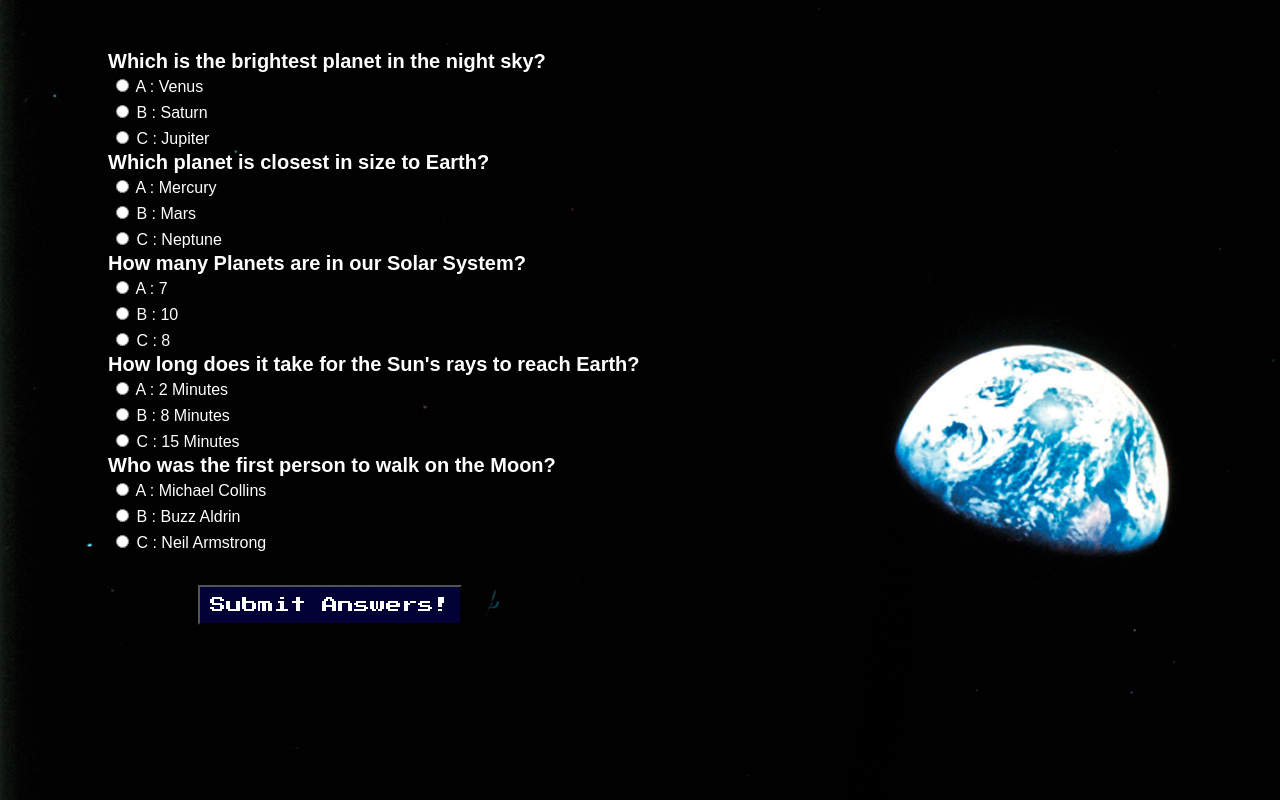
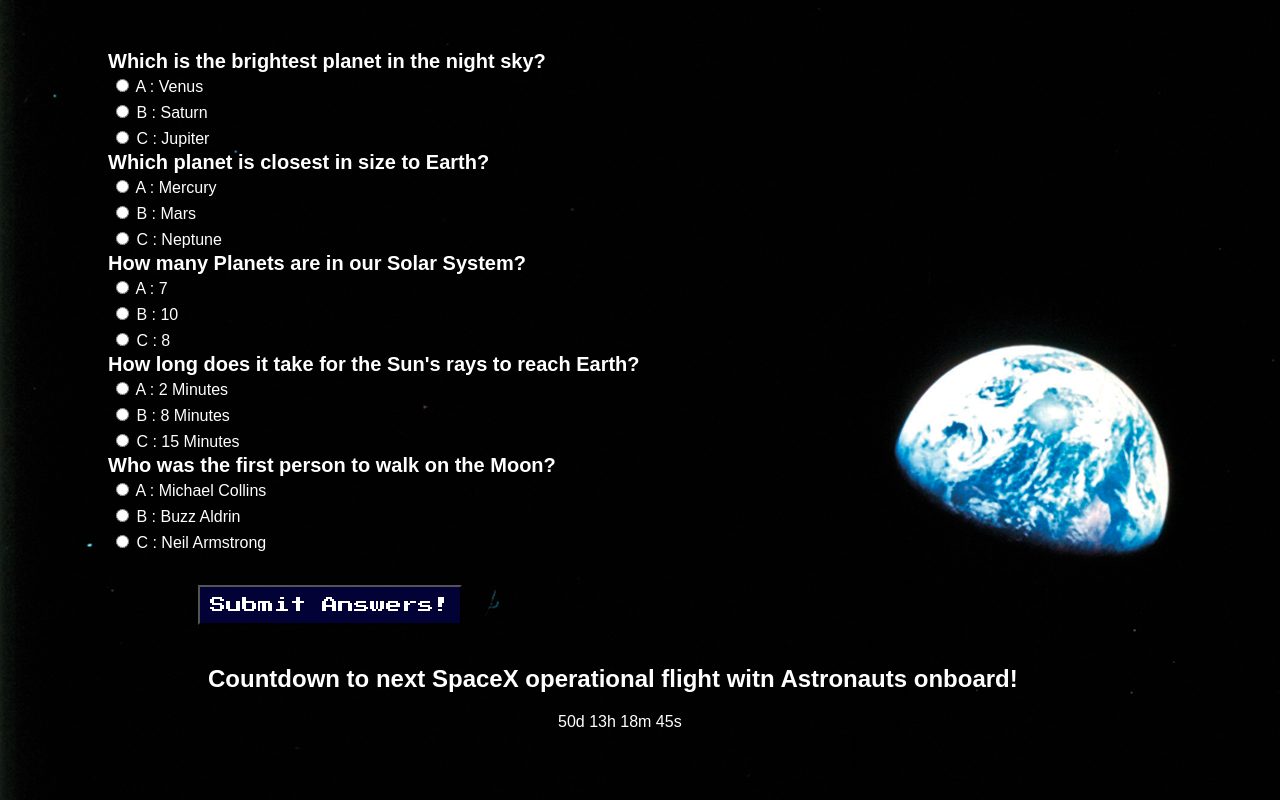
Before and after one commit to RachelAJ/js-quiz, a plain HTML site: page index.html in a window 1280 px wide. Drawn offline with Linux system fonts and the light colour scheme.

Commit message:
Added Countdown to SpaceX Launch

```diff
--- a/index.html
+++ b/index.html
@@ -8,12 +8,18 @@
     <link rel="preconnect" href="https://fonts.gstatic.com">
     <link href="https://fonts.googleapis.com/css2?family=Press+Start+2P&display=swap" rel="stylesheet">
     <link rel="stylesheet" href="styles.css">
+    <link rel="shortcut icon" href="img/saturn.png" type="image/x-icon">
     <title>Space Quiz</title>
 </head>
 <body>
     <div id="quiz"></div>
     <button id="submit">Submit Answers!</button>
     <div id="results"></div>
+
+    <div class="cd">
+        <h2>Countdown to next SpaceX operational flight witn Astronauts onboard!</h2>
+            <div id="countdown"></div>
+    </div>
 </body>
 <script src="quiz.js"></script>
 </html>
--- a/quiz.js
+++ b/quiz.js
@@ -105,3 +105,22 @@ submitButton.addEventListener('click', showResults)
 document.getElementById('submit').addEventListener('click', function() {
     this.textContent = 'Blast Off!';
 });
+
+
+// ----- Start Countdown Code -----
+
+const countDownDate = new Date("April 20, 2021 16:00:00").getTime();
+const interval = setInterval(function() {
+    const now = new Date().getTime();
+    const distance = countDownDate - now;
+    const days = Math.floor(distance / (1000 * 60 * 60 * 24));
+    const hours = Math.floor((distance % (1000 * 60 * 60 * 24)) / (1000 * 60 * 60));
+    const minutes = Math.floor((distance % (1000 * 60 * 60)) / (1000 * 60));
+    const seconds = Math.floor((distance % (1000 * 60)) / 1000);
+    document.getElementById("countdown").innerHTML = days + "d " + hours + "h "
+    + minutes + "m " + seconds + "s ";
+    if (distance < 0) {
+        clearInterval(interval);
+        document.getElementById("demo").innerHTML = "EXPIRED";
+      }
+    }, 1000);
--- a/styles.css
+++ b/styles.css
@@ -44,3 +44,13 @@ label {
     padding: 10px;
     margin-left: 150px;
 }
+
+#countdown {
+    display: flex;
+    flex-direction: column;
+    margin-left: 350px;
+}
+
+.cd {
+    margin-left: 200px;
+}
```
Also changed, not shown: img/saturn.png (added).
